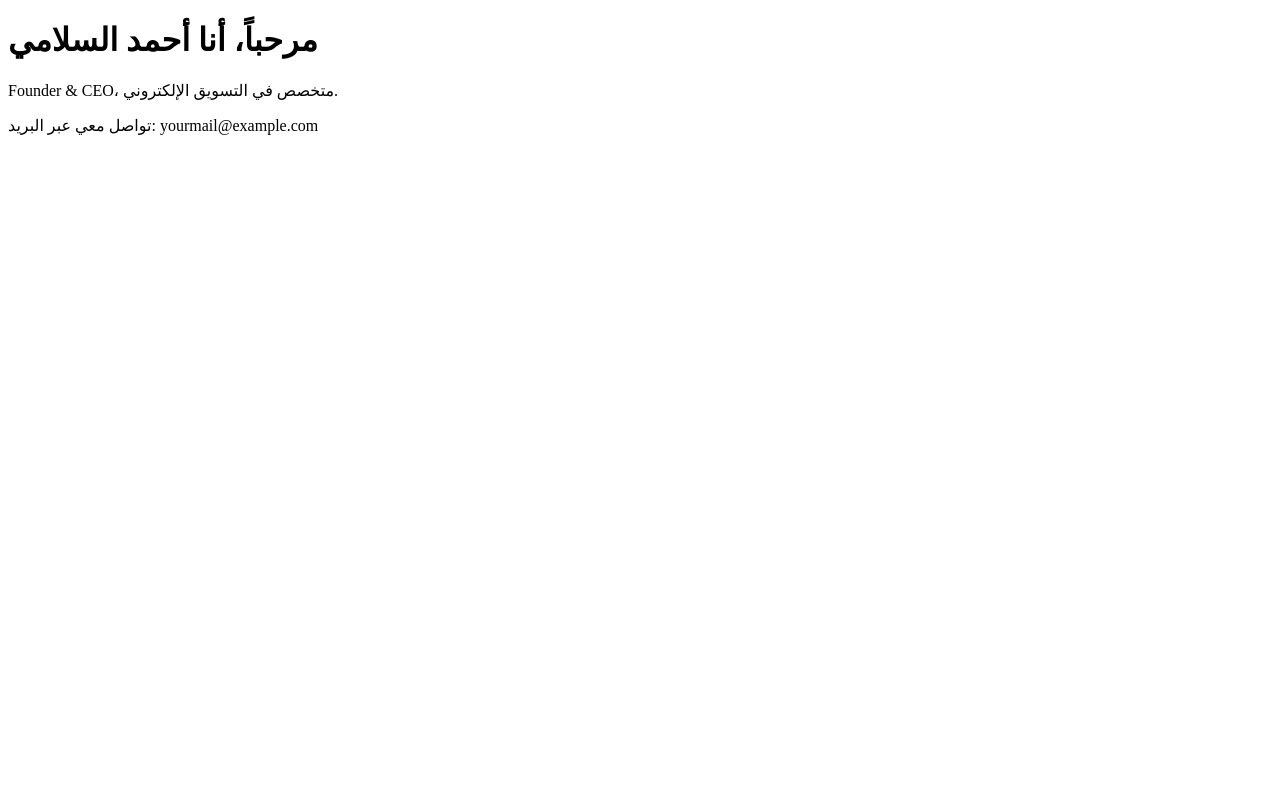
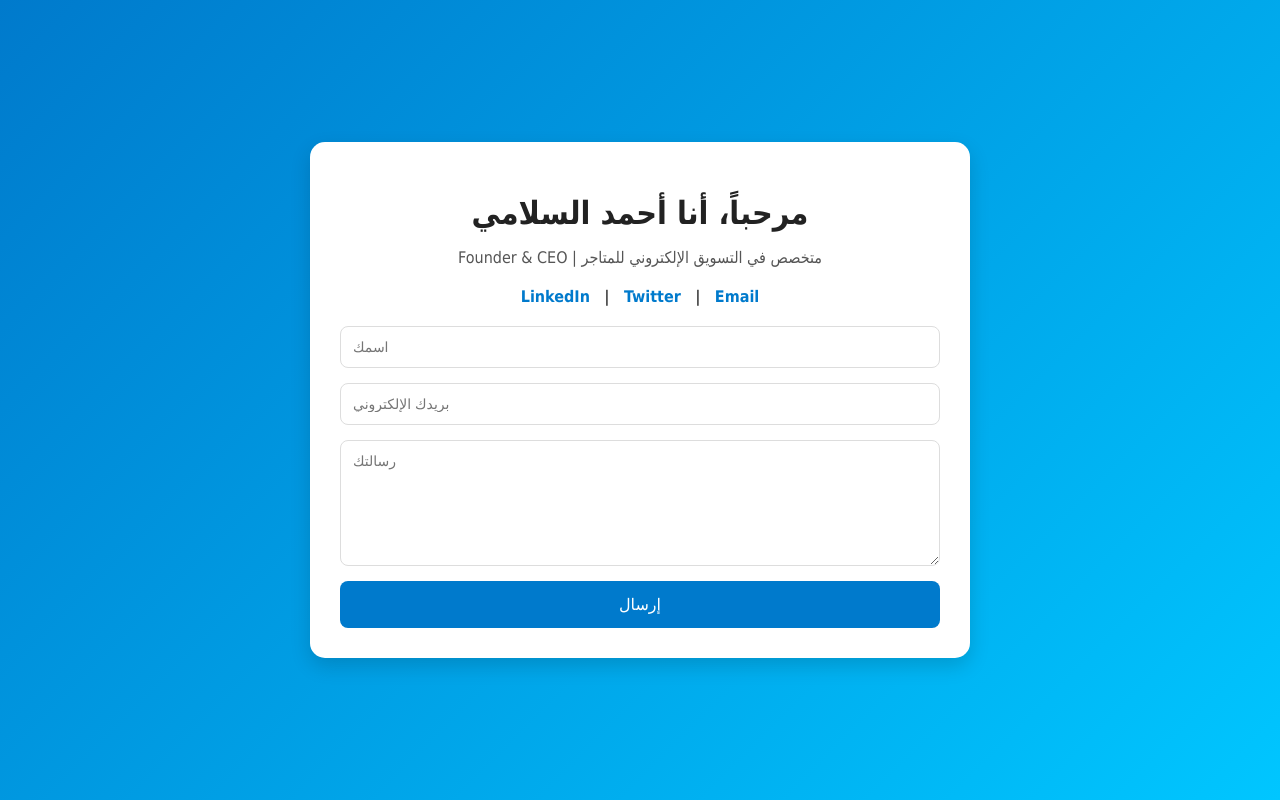
Before and after one commit to ahmed8596/ahmedsalami.github.io, a plain HTML site: page index.html in a window 1280 px wide. Drawn offline with Linux system fonts and the light colour scheme.

Commit message:
Update index.html

```diff
--- a/index.html
+++ b/index.html
@@ -3,10 +3,111 @@
 <head>
   <meta charset="UTF-8">
   <title>أحمد السلامي</title>
+  <style>
+    body {
+      font-family: "Tahoma", sans-serif;
+      background: linear-gradient(135deg, #007acc, #00c6ff);
+      margin: 0;
+      padding: 0;
+      display: flex;
+      justify-content: center;
+      align-items: center;
+      min-height: 100vh;
+    }
+
+    .card {
+      background: #fff;
+      padding: 30px;
+      border-radius: 15px;
+      box-shadow: 0 8px 20px rgba(0,0,0,0.15);
+      max-width: 600px;
+      width: 90%;
+      text-align: center;
+    }
+
+    h1 {
+      margin-bottom: 10px;
+      color: #222;
+    }
+
+    p {
+      color: #555;
+      margin-bottom: 20px;
+    }
+
+    /* تنسيق الفورم */
+    form {
+      display: flex;
+      flex-direction: column;
+      gap: 15px;
+      margin-top: 20px;
+    }
+
+    input, textarea {
+      padding: 12px;
+      border: 1px solid #ddd;
+      border-radius: 8px;
+      font-size: 14px;
+      transition: border 0.3s ease;
+    }
+
+    input:focus, textarea:focus {
+      border-color: #007acc;
+      outline: none;
+    }
+
+    textarea {
+      min-height: 100px;
+      resize: vertical;
+    }
+
+    button {
+      background: #007acc;
+      color: #fff;
+      border: none;
+      padding: 14px;
+      border-radius: 8px;
+      font-size: 16px;
+      cursor: pointer;
+      transition: background 0.3s ease;
+    }
+
+    button:hover {
+      background: #005f99;
+    }
+
+    /* روابط */
+    .links a {
+      margin: 0 10px;
+      text-decoration: none;
+      color: #007acc;
+      font-weight: bold;
+      transition: color 0.3s ease;
+    }
+
+    .links a:hover {
+      color: #005f99;
+    }
+  </style>
 </head>
 <body>
-  <h1>مرحباً، أنا أحمد السلامي</h1>
-  <p>Founder & CEO، متخصص في التسويق الإلكتروني.</p>
-  <p>تواصل معي عبر البريد: yourmail@example.com</p>
+  <div class="card">
+    <h1>مرحباً، أنا أحمد السلامي</h1>
+    <p>Founder & CEO | متخصص في التسويق الإلكتروني للمتاجر</p>
+
+    <div class="links">
+      <a href="https://www.linkedin.com/">LinkedIn</a> |
+      <a href="https://twitter.com/">Twitter</a> |
+      <a href="mailto:yourmail@example.com">Email</a>
+    </div>
+
+    <!-- الفورم -->
+    <form action="https://formsubmit.co/yourmail@example.com" method="POST">
+      <input type="text" name="name" placeholder="اسمك" required>
+      <input type="email" name="email" placeholder="بريدك الإلكتروني" required>
+      <textarea name="message" placeholder="رسالتك" required></textarea>
+      <button type="submit">إرسال</button>
+    </form>
+  </div>
 </body>
 </html>
```
